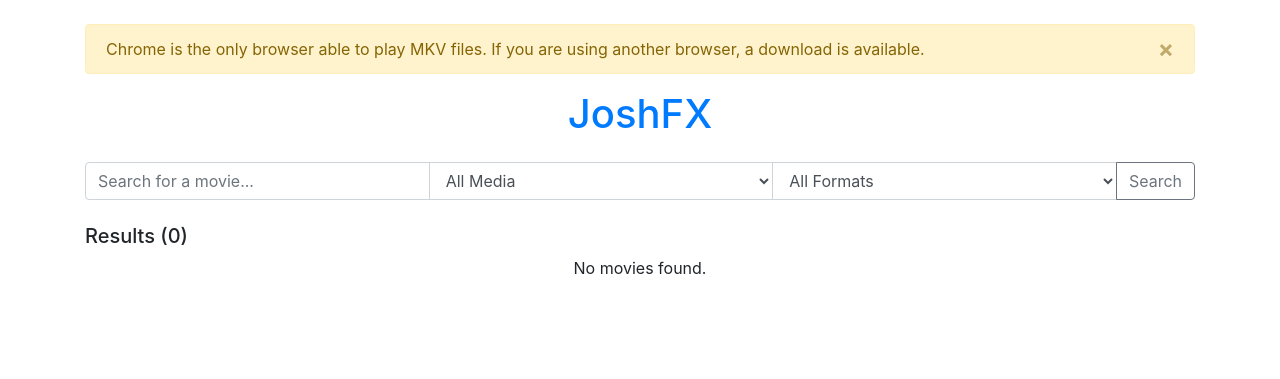
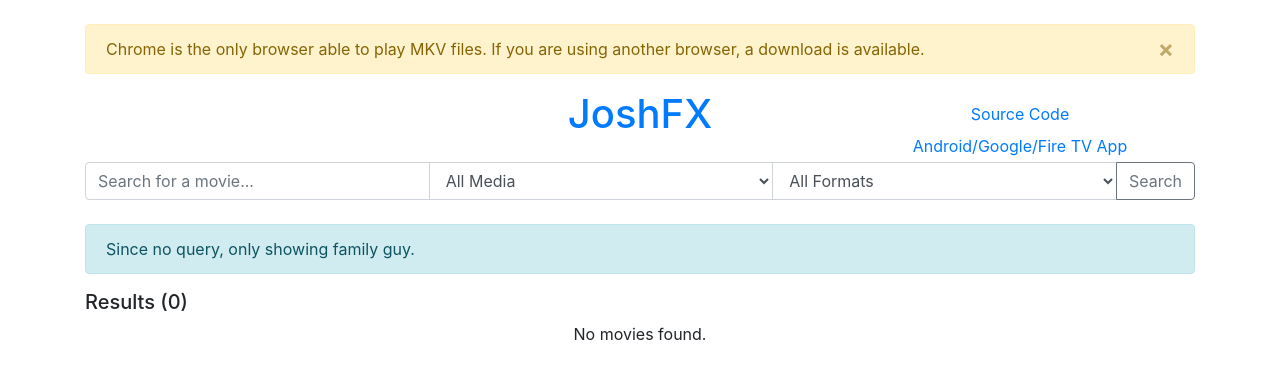
Before and after one commit to JoshCap20/joshfx, a Django app: page / in a window 1280 px wide. Shown: the top 379 px of the page. Run offline with Django 4.2, Linux system fonts and the light colour scheme; data that the repository does not hold is empty; some libraries are stand-ins or nearby versions.

Commit message:
Template tweaks

```diff
--- a/app/templates/index.html
+++ b/app/templates/index.html
@@ -31,9 +31,23 @@
                 document.querySelector('.alert').style.display = 'none';
             });
         </script>
-        <a href="/">
-            <h1 class="text-center mb-4">JoshFX</h1>
-        </a>
+        <div class="row align-items-center">
+            <div class="col text-center"></div>
+            <div class="col text-center">
+                <a href="/">
+                    <h1 class="mb-4">JoshFX</h1>
+                    </a>
+            </div>
+            <div class="col text-center">
+                <a href="https://github.com/JoshCap20/joshfx">
+                    <div class="mt-2">Source Code</div>
+                </a>
+                <a href="https://github.com/JoshCap20/JoshFX_Android_TV">
+                    <div class="mt-2">Android/Google/Fire TV App</div>
+                </a>
+            </div>
+            </div>
+
 
         <!-- Search form -->
         <form class="mb-4">
@@ -56,6 +70,11 @@
         </form>
         <div class="row">
             <div class="col">
+                {% if not request.GET.q %}
+                <div class="alert alert-info" role="alert">
+                    <p class="m-0">Since no query, only showing family guy.</p>
+                </div>
+                {% endif %}
                 <h5>Results ({{ movies|length }})</h5>
             </div>
         </div>
--- a/app/templates/mkv.html
+++ /dev/null
@@ -1,5 +0,0 @@
-<video controls>
-  <source src="{{movie.link}}" type="video/x-matroska codecs='theora, vorbis'" controls onerror="failed(event)">
-  Your browser does not support the video tag.
-</video>
-<a class="btn btn-light btn-outline-secondary btn-small" href='{{movie.link}}' download>Download</a>
```
